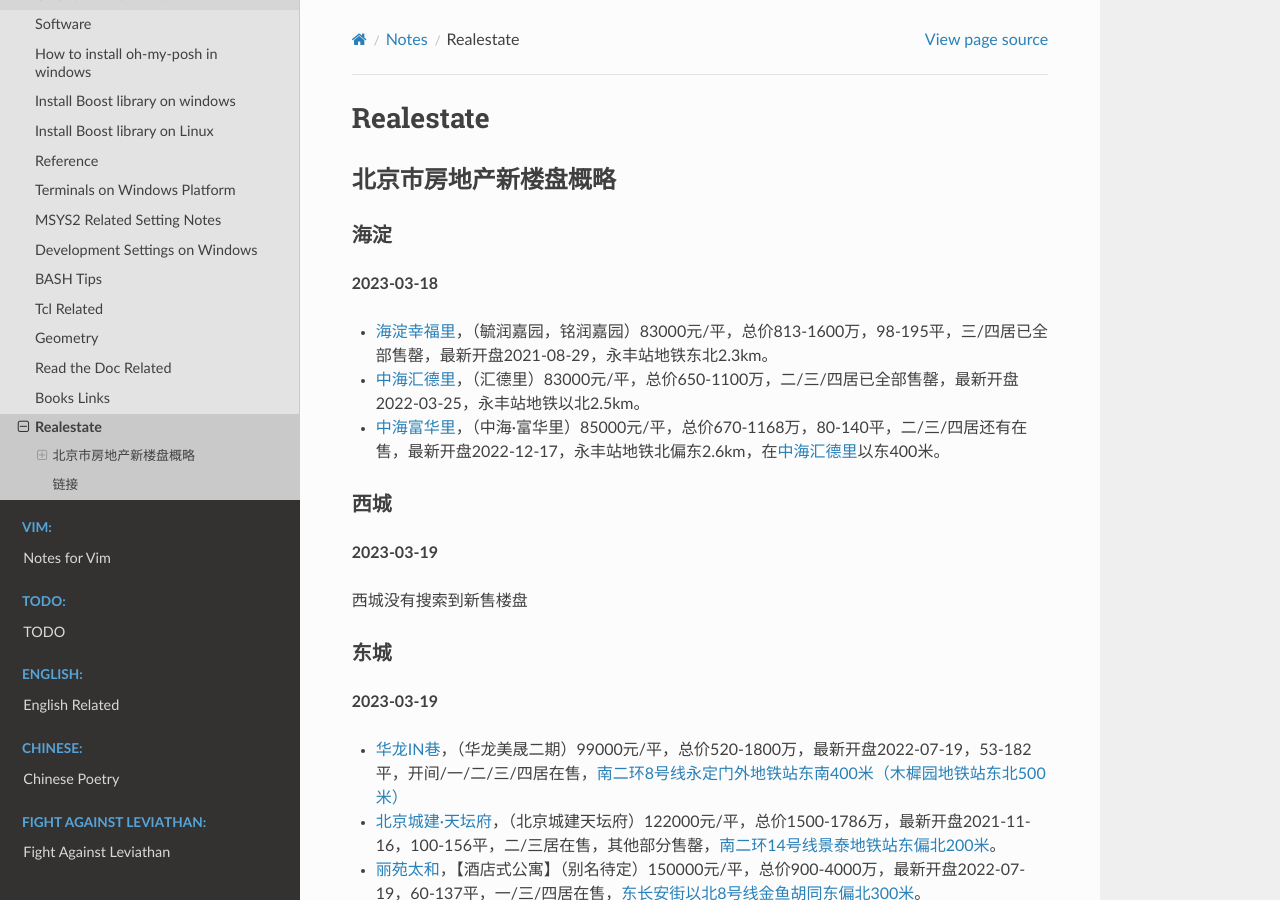
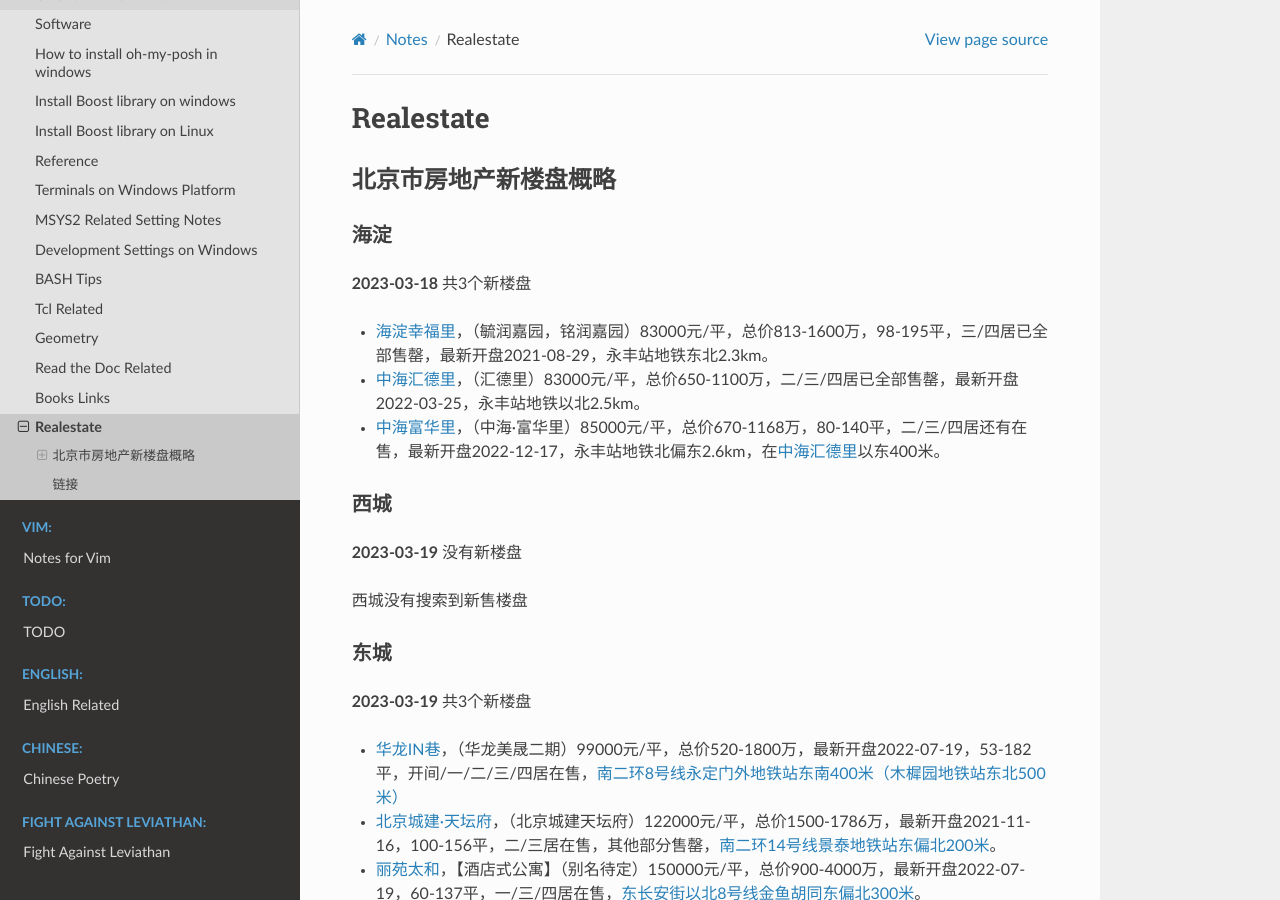
Before and after one commit to Pyrad/pyradnotes, a Sphinx documentation site: the page built from source/Notes/realestate.md, in a window 1280 px wide and 900 px high. Built offline with Sphinx 7.4.7 and the Read the Docs theme 2.0.0, drawn with Linux system fonts in a browser that asks for light colours.

Commit message:
Realestate Add number of new buildings

```diff
--- a/source/Notes/realestate.md
+++ b/source/Notes/realestate.md
@@ -5,7 +5,7 @@
 
 ### 海淀
 
-**2023-03-18**
+**2023-03-18** 共3个新楼盘
 
 - [海淀幸福里](https://bj.fang.ke.com/loupan/p_hdxflbljmb/)，（毓润嘉园，铭润嘉园）83000元/平，总价813-1600万，98-195平，三/四居已全部售罄，最新开盘2021-08-29，永丰站地铁东北2.3km。
 - [中海汇德里](https://bj.fang.ke.com/loupan/p_zhhdlbmoox/)，（汇德里）83000元/平，总价650-1100万，二/三/四居已全部售罄，最新开盘2022-03-25，永丰站地铁以北2.5km。
@@ -13,13 +13,13 @@
 
 ### 西城
 
-**2023-03-19**
+**2023-03-19** 没有新楼盘
 
 西城没有搜索到新售楼盘
 
 ### 东城
 
-**2023-03-19**
+**2023-03-19** 共3个新楼盘
 
 - [华龙IN巷](https://bj.fang.ke.com/loupan/p_hlINxbmxnd/)，（华龙美晟二期）99000元/平，总价520-1800万，最新开盘2022-07-19，53-182平，开间/一/二/三/四居在售，[南二环8号线永定门外地铁站东南400米（木樨园地铁站东北500米）](https://j.map.baidu.com/c3/t5bg)
 - [北京城建·天坛府](https://bj.fang.ke.com/loupan/p_bjcjttfbmiph/)，（北京城建天坛府）122000元/平，总价1500-1786万，最新开盘2021-11-16，100-156平，二/三居在售，其他部分售罄，[南二环14号线景泰地铁站东偏北200米](https://j.map.baidu.com/44/7_Ed)。
```
